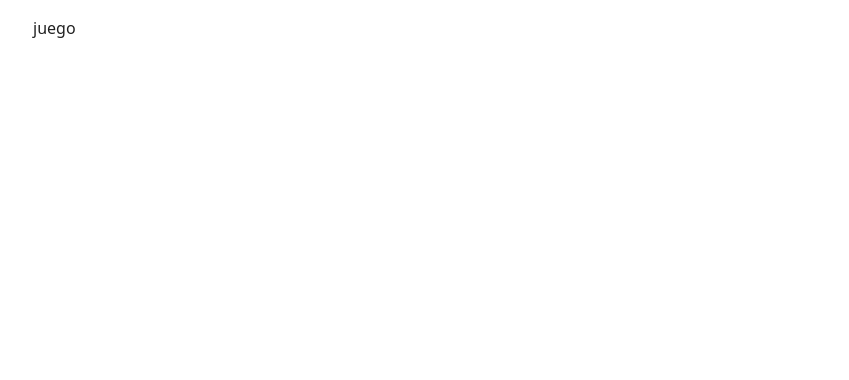
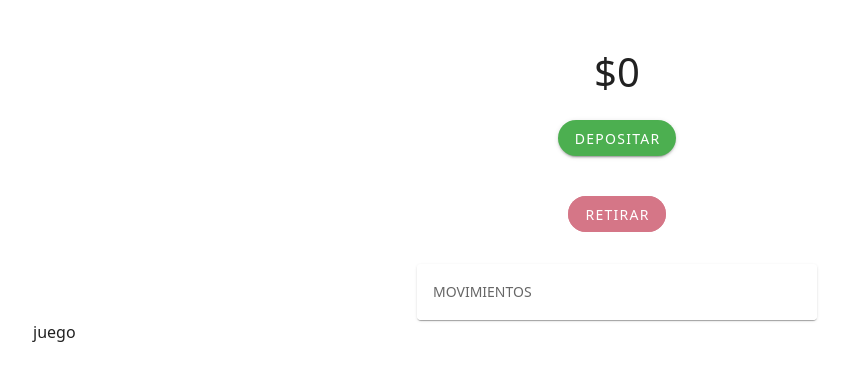
Before and after one commit to jesuspr5/Practica_Vue_TS, a Vue app: page / in a window 1280 px wide. Shown: the top 380 px of the page, without its empty margins (23-872 px from the left). Built offline with nearby package versions, Linux system fonts and the light colour scheme.

Commit message:
add url and practice

```diff
--- a/src/components/HelloWorld.vue
+++ b/src/components/HelloWorld.vue
@@ -1,6 +1,6 @@
 <template>
 <v-container>
-  <!-- <PracticaOne/> -->
+   <PracticaOne/>
   <!-- <Boton nombre="enviar" type="submit" class="success"/> -->
   <!-- <CardNoticias
   v-for="items in noticias"
```
